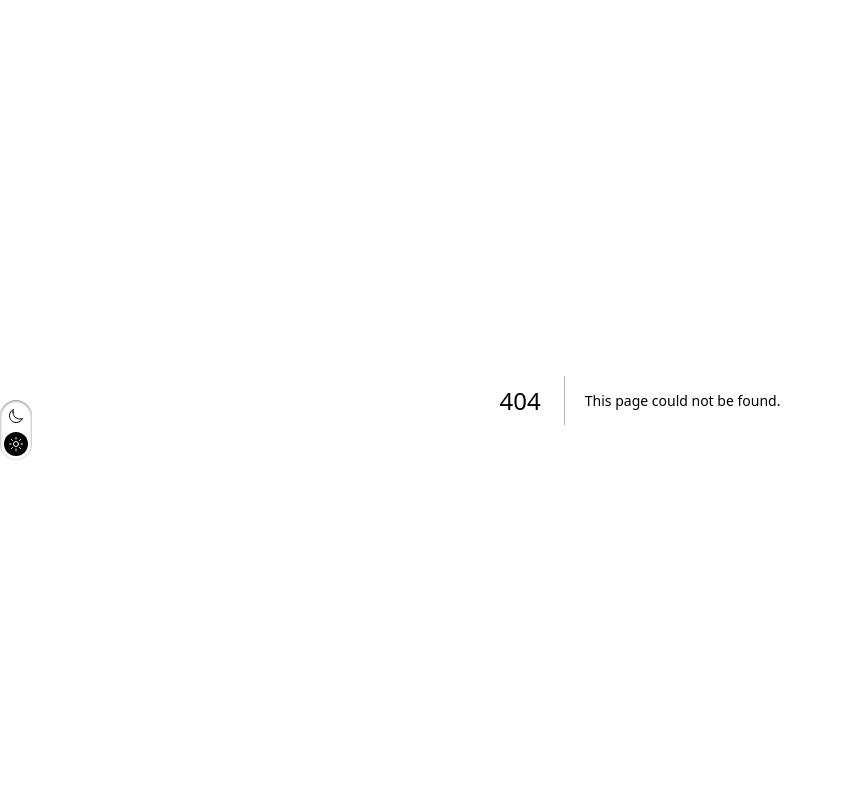
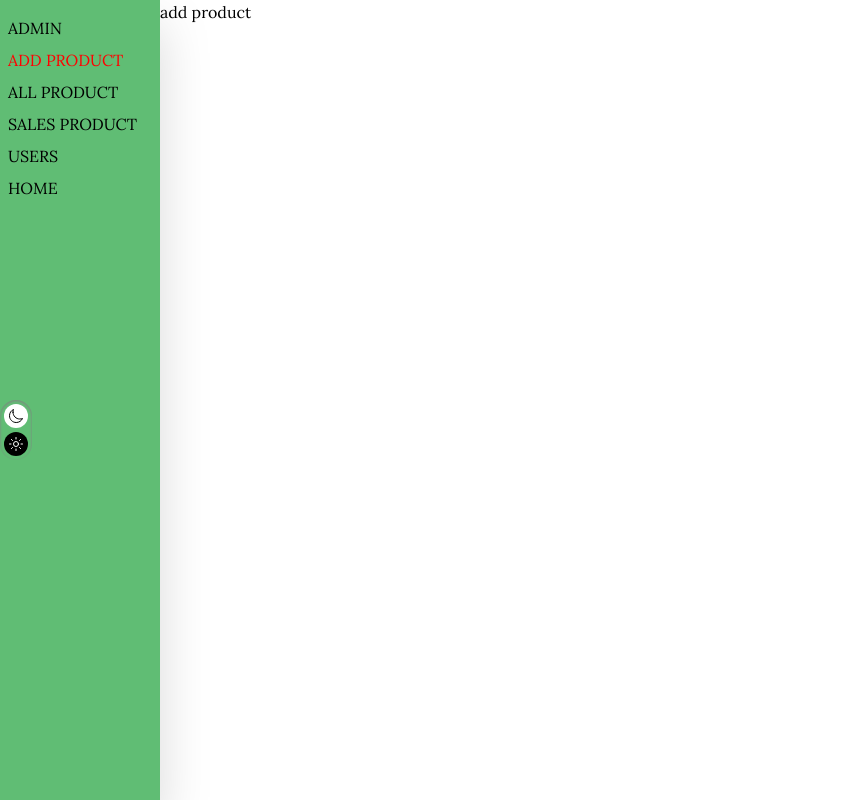
Before and after one commit to abedinwahid9/my-ecommerce, a Next.js app: page /admin/add-product in a window 1280 px wide. Before the commit this address had no page. Shown: the whole page, without its empty margins (0-843 px from the left). Built offline with nearby package versions, Linux system fonts and the light colour scheme.

Commit message:
dashboard side bar link active css add

```diff
--- /dev/null
+++ b/src/app/(dashboard)/admin/add-product/page.js
@@ -0,0 +1,11 @@
+import React from "react";
+
+const page = () => {
+  return (
+    <div>
+      <h2>add product</h2>
+    </div>
+  );
+};
+
+export default page;
--- a/src/app/(dashboard)/layout.js
+++ b/src/app/(dashboard)/layout.js
@@ -1,5 +1,4 @@
 import SideBar from "@/components/DashBoard/SideBar/SideBar";
-import { lobsterTwo, lora } from "@/fonts/fonts";
 
 export const metadata = {
   title: "Create Next App",
--- a/src/components/DashBoard/SideBar/SideBar.js
+++ b/src/components/DashBoard/SideBar/SideBar.js
@@ -1,7 +1,12 @@
+"use client";
 import Link from "next/link";
 import style from "./sidebar.module.css";
+import { usePathname } from "next/navigation";
 
 const SideBar = () => {
+  const currentPath = usePathname();
+
+  console.log(currentPath);
   const navLink = [
     {
       name: "admin",
@@ -9,11 +14,19 @@ const SideBar = () => {
     },
     {
       name: "add product",
-      link: "/add-product",
+      link: "/admin/add-product",
     },
     {
       name: "all product",
-      link: "/all-product",
+      link: "/admin/all-product",
+    },
+    {
+      name: "sales product",
+      link: "/admin/sales-product",
+    },
+    {
+      name: "users",
+      link: "/admin/users",
     },
     {
       name: "home",
@@ -26,11 +39,16 @@ const SideBar = () => {
       style={{ height: "100vh" }}
       className="bg-primaryColor w-40 drop-shadow-2xl"
     >
-      <ul className="flex flex-col uppercase font-semibold py-3 gap-2 text-black">
+      <ul className="flex flex-col uppercase font-medium  py-3 px-2  text-black">
         {navLink.map((link, i) => {
           return (
-            <li className={`${style.shadow} p-2`} key={i}>
-              <Link href={link.link}>{link.name}</Link>
+            <li className={`${style.shadow} py-1`} key={i}>
+              <Link
+                className={currentPath === link.link ? "active" : ""}
+                href={link.link}
+              >
+                {link.name}
+              </Link>
             </li>
           );
         })}
```
